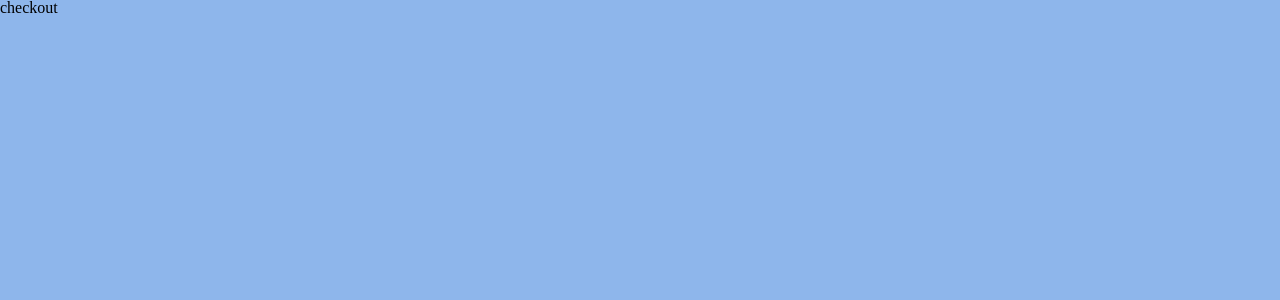
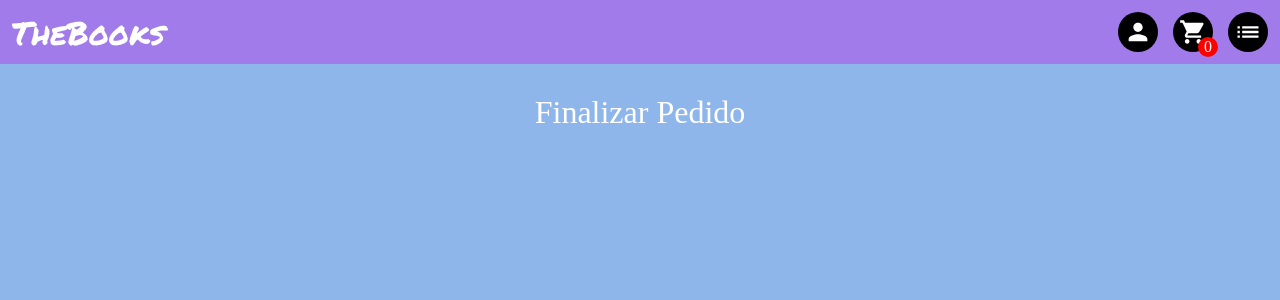
Before and after one commit to yorigcs/projeto14-TheBooks-front-end, a React (Vite) app: page /checkout in a window 1280 px wide. Shown: the top 300 px of the page. Built offline with nearby package versions, Linux system fonts and the light colour scheme.

Commit message:
Feature: checkout screeen

```diff
--- a/src/screens/checkout/Checkout.jsx
+++ b/src/screens/checkout/Checkout.jsx
@@ -1,5 +1,25 @@
+import styled from "styled-components";
+import { useAuth } from "../../contexts/auth"
 const Checkout = () => {
-    return <div>checkout</div>
+    const { signed } = useAuth();
+    return (
+        <Container>
+            <Title>Finalizar Pedido</Title>
+        </Container>
+    )
 }
 
 export default Checkout;
+
+const Container = styled.main`
+    display: flex;
+    flex-direction: column;
+    align-items: center;
+    padding: 2rem;
+`;
+
+const Title = styled.h1`
+    font-size: 2rem;
+    color: white;
+    margin-bottom: 2rem;
+`
--- a/src/screens/checkout/index.jsx
+++ b/src/screens/checkout/index.jsx
@@ -1,3 +1,11 @@
+import TopBar from "../../shared/header";
 import Checkout from "./Checkout"
-
-export default Checkout;
+const CheckoutScreen = () => {
+    return (
+        <>
+            <TopBar />
+            <Checkout />
+        </>
+    )
+}
+export default CheckoutScreen;
```
